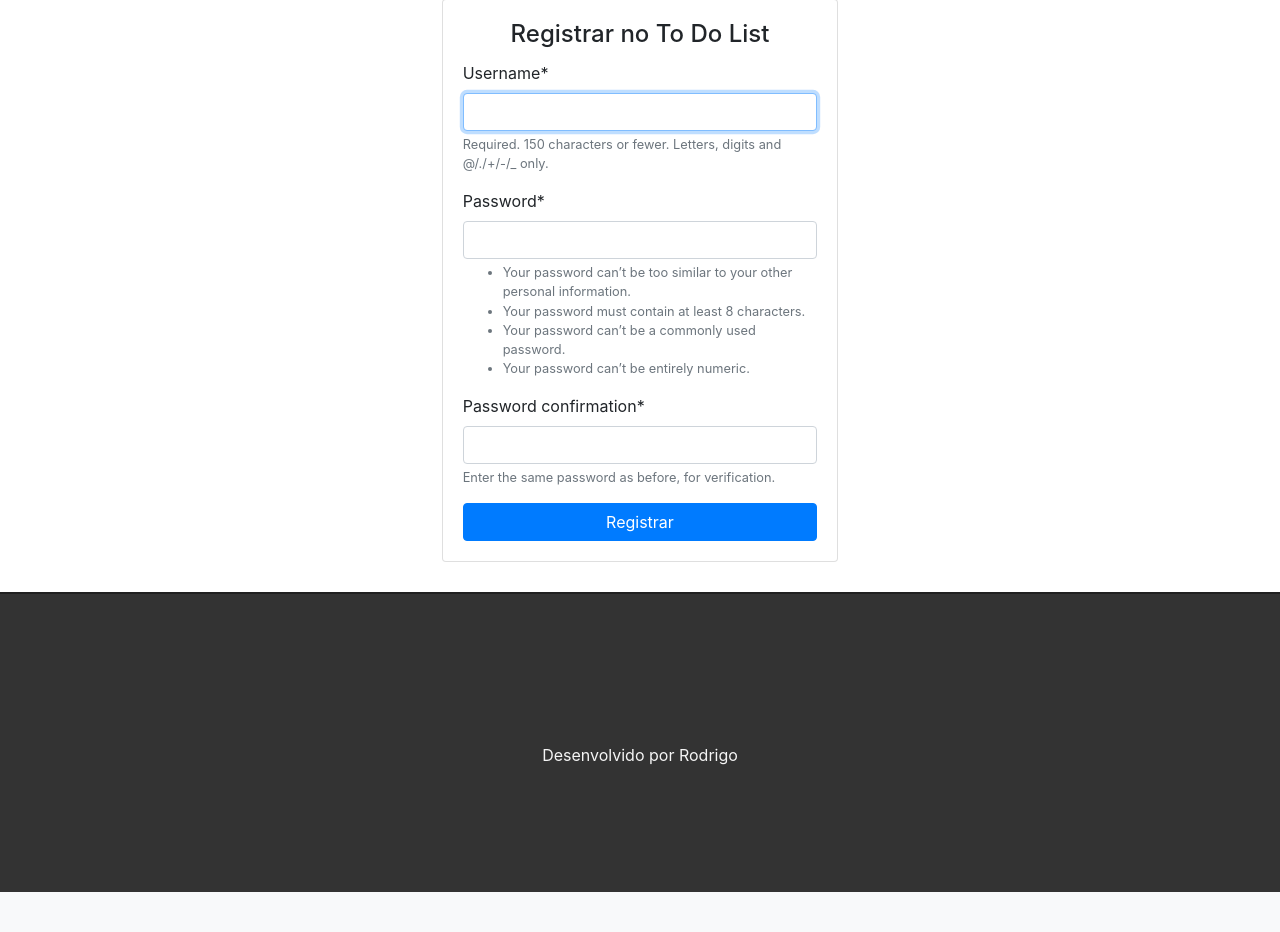
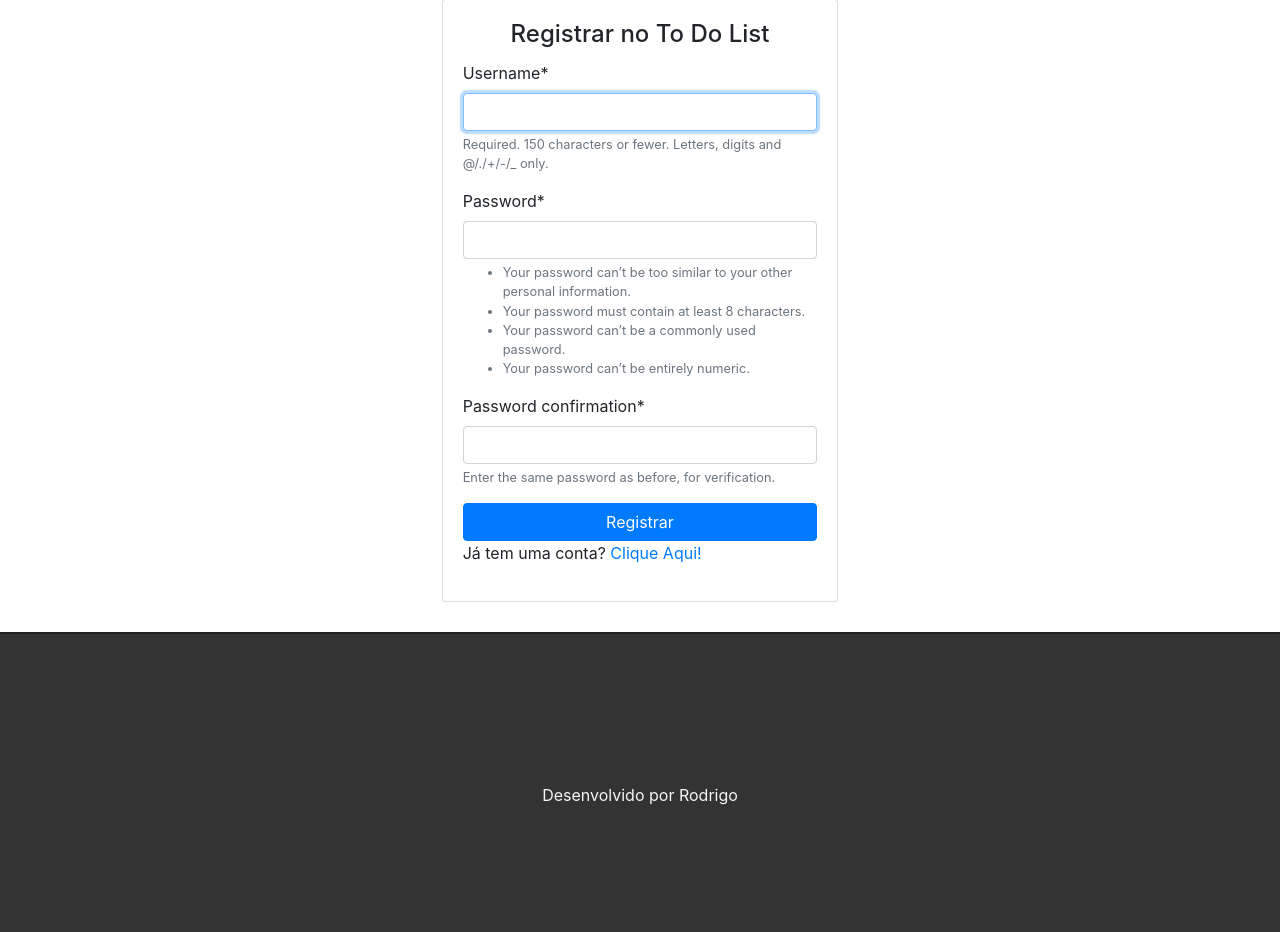
Before and after one commit to rodrigoyuri/to-do-python, a Django app: page /accounts/register/ in a window 1280 px wide. Shown: the part 78-1010 px from the top of the page. Before the commit the page ends 970 px from the top, so only its background shows below. Run offline with Django 3.2, Linux system fonts and the light colour scheme; some libraries are stand-ins or nearby versions.

Commit message:
link page login

```diff
--- a/templates/registration/register.html
+++ b/templates/registration/register.html
@@ -19,6 +19,7 @@
                         {{ form|crispy }}
                         <button type="submit" class="btn btn-primary btn-block">Registrar</button>
                     </form>
+                    <p class="change-form-p">Já tem uma conta? <a href="/accounts/login">Clique Aqui!</a></p>
                 </div>
             </div>
         </div>
```
